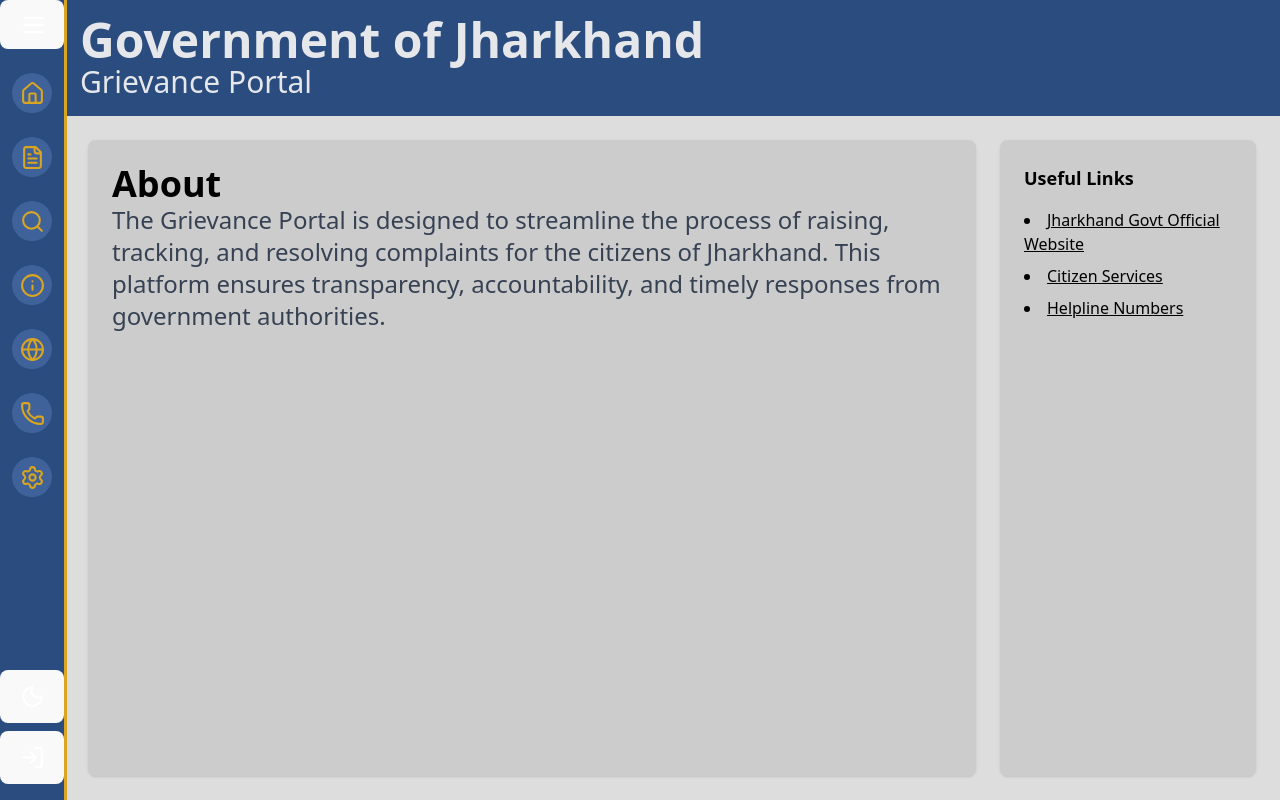
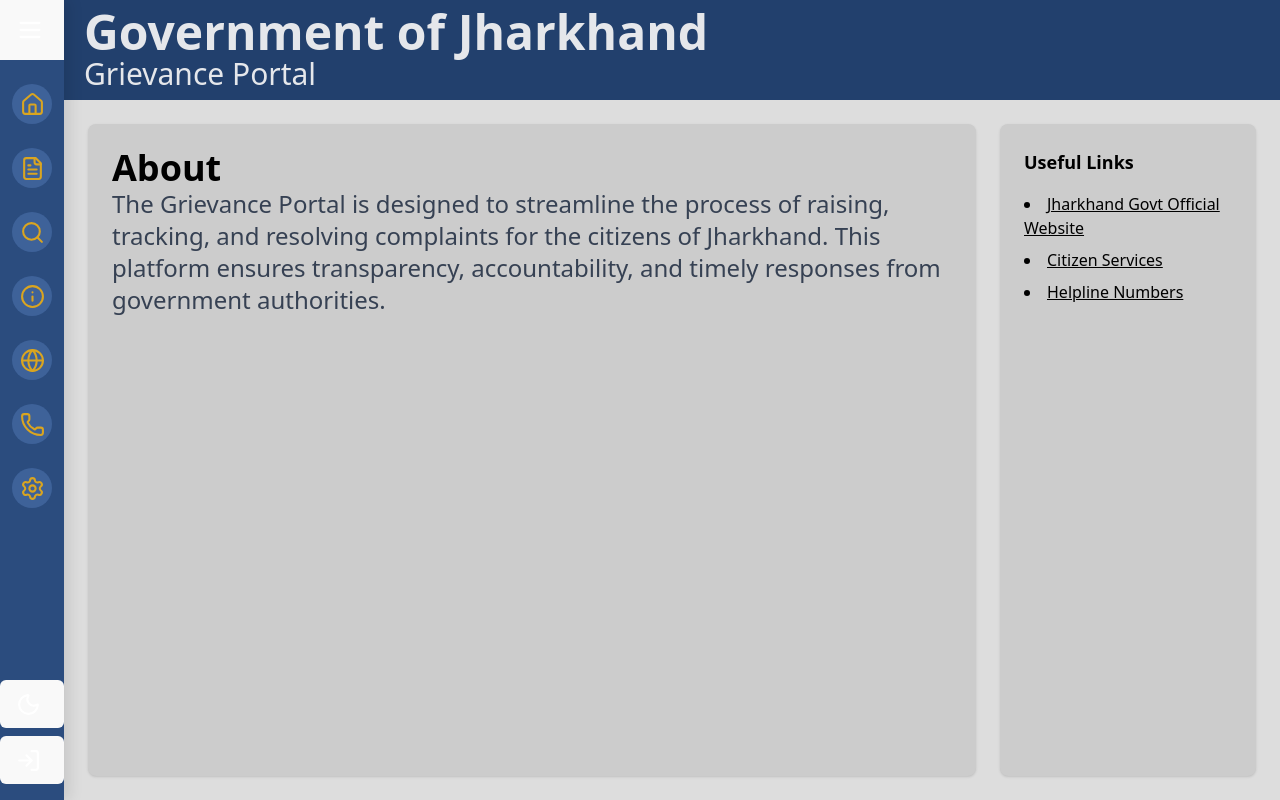
Before and after one commit to AaronSamuelM/Grievence_Portal, a React (Vite) app: page / in a window 1280 px wide. Built offline with nearby package versions, Linux system fonts and the light colour scheme.

Commit message:
Fine tune NavBar

```diff
--- a/src/components/Sidebar.jsx
+++ b/src/components/Sidebar.jsx
@@ -43,15 +43,19 @@
   return (
     <div
       className={`h-screen fixed flex flex-col transition-all duration-300 ${
-        darkMode ? "bg-[#1E293B] text-white" : "bg-[#2B4C7E] text-white shadow-[3px_0px_0px_0px_#DAA520]"
+        darkMode ? "bg-[#1E293B] text-white" : "bg-[#2B4C7E] text-white shadow-[5px_0px_14px_0px_rgba(0,_0,_0,_0.1)]"
       } ${isOpen ? "w-56" : "w-16"}`}
     >
       {/* Toggle Button */}
       <button
-        className="p-4 focus:outline-none"
+        className="p-4 bg-black hover:bg-[#161616] hover:scale-110 hover:shadow-lg focus:outline-none transition-all duration-300"
         onClick={() => setIsOpen(!isOpen)}
       >
-        <Menu size={28} />
+        <Menu className="hover:rotate-180 transition-all duration-300" size={28} />
+        <div className="flex items-center fixed pl-12 top-8 text-white">
+              {/* Show text only when expanded */}
+              {isOpen && <span className="fixed">Menu</span>}
+            </div>
       </button>
 
       {/* Menu Items */}
@@ -60,20 +64,20 @@
           <Link
             key={idx}
             to={item.path}
-            className="flex items-center gap-3 px-3 py-2 hover:bg-[#3C5C90] rounded-md relative group"
+            className="flex items-center gap-3 px-3 py-2 hover:bg-[#3C5C90] hover:scale-110 hover:shadow-lg rounded-md relative group transition-all duration-300"
           >
             {/* White circle for icons */}
             <div className="flex items-center justify-center w-10 h-10 rounded-full bg-[#3e6299] text-[#DAA520]">
               {item.icon}
             </div>
-            <div className="text-white fixed pl-12">
+            <div className="text-white fixed pl-12 ">
               {/* Show text only when expanded */}
-              {isOpen && <span>{item.name}</span>}
+              {<span className={`transition-opacity duration-100 ease-in ${isOpen ? "opacity-100" : "opacity-0"}`} >{item.name}</span>}
             </div>
 
             {/* Tooltip on hover if collapsed */}
             {!isOpen && (
-              <span className="absolute left-14 bg-black text-white text-xs px-2 py-1 rounded opacity-0 group-hover:opacity-100 transition">
+              <span className="fixed opa left-14 bg-black text-white text-xs px-2 py-1 rounded opacity-0 group-hover:opacity-60 transition">
                 {item.name}
               </span>
             )}
@@ -86,16 +90,16 @@
         {/* Theme Toggle */}
         <button
           onClick={toggleTheme}
-          className="flex items-center gap-3 px-3 py-2 hover:bg-[#004080] rounded-md relative group"
+          className="flex items-center gap-3 px-3 py-2 bg-black hover:bg-[#161616] hover:scale-110 hover:shadow-lg rounded-md relative group transition-all duration-300"
         >
-          <div className="flex items-center justify-center w-8 h-8 rounded-full  text-white">
+          <div className="flex items-center justify-center w-8 h-8 rounded-full  text-white ">
             {darkMode ? <Sun size={25} /> : <Moon size={25} />}
           </div>
-          <div className="text-white fixed pl-10">
+          <div className="text-white  fixed pl-10 ">
             {isOpen && <span>{darkMode ? "Light Mode" : "Dark Mode"}</span>}
           </div>
           {!isOpen && (
-            <span className="absolute left-14 bg-black text-white text-xs px-2 py-1 rounded opacity-0 group-hover:opacity-100 transition">
+            <span className="absolute left-14 bg-black text-white text-xs px-2 py-1 rounded opacity-0 group-hover:opacity-60 transition">
               {darkMode ? "Light Mode" : "Dark Mode"}
             </span>
           )}
@@ -104,7 +108,7 @@
         {/* Login / Logout */}
         <button
           onClick={() => setIsLoggedIn(!isLoggedIn)}
-          className="flex items-center gap-3 px-3 py-2 hover:bg-[#004080] rounded-md relative group"
+          className="flex items-center gap-3 px-3 py-2 bg-black hover:bg-[#161616] hover:scale-110 hover:shadow-lg rounded-md relative group transition-all duration-300"
         >
           <div className="flex items-center justify-center w-8 h-8 rounded-full text-white">
             {isLoggedIn ? <LogOut size={25} /> : <LogIn size={25} />}
@@ -113,7 +117,7 @@
             {isOpen && <span>{isLoggedIn ? "Logout" : "Login"}</span>}
           </div>
           {!isOpen && (
-            <span className="absolute left-14 bg-black text-white text-xs px-2 py-1 rounded opacity-0 group-hover:opacity-100 transition">
+            <span className="absolute left-14 bg-black text-white text-xs px-2 py-1 rounded opacity-0 group-hover:opacity-60 transition">
               {isLoggedIn ? "Logout" : "Login"}
             </span>
           )}
--- a/src/index.css
+++ b/src/index.css
@@ -32,24 +32,7 @@
   line-height: 1.1;
 }
 
-button {
-  border-radius: 8px;
-  border: 1px solid transparent;
-  padding: 0.6em 1.2em;
-  font-size: 1em;
-  font-weight: 500;
-  font-family: inherit;
-  background-color: #1a1a1a;
-  cursor: pointer;
-  transition: border-color 0.25s;
-}
-button:hover {
-  border-color: #646cff;
-}
-button:focus,
-button:focus-visible {
-  outline: 4px auto -webkit-focus-ring-color;
-}
+
 
 @media (prefers-color-scheme: light) {
   :root {
--- a/src/pages/Home.jsx
+++ b/src/pages/Home.jsx
@@ -10,8 +10,8 @@
       {/* Main Content */}
       <div className="flex-1 flex flex-col">
         {/* Header */}
-        <header className="bg-[#2B4C7E] text-white p-4 shadow-md">
-          <p className="text-5xl font-bold text-[#E5E7EB]">
+        <header className="bg-[#22406d] text-white p-2 pl-5 shadow-md">
+          <p className="text-5xl font-bold  text-[#E5E7EB]">
             Government of Jharkhand <br></br>
           </p>
           <p className="text-3xl font-normal text-[#E5E7EB]">
```
